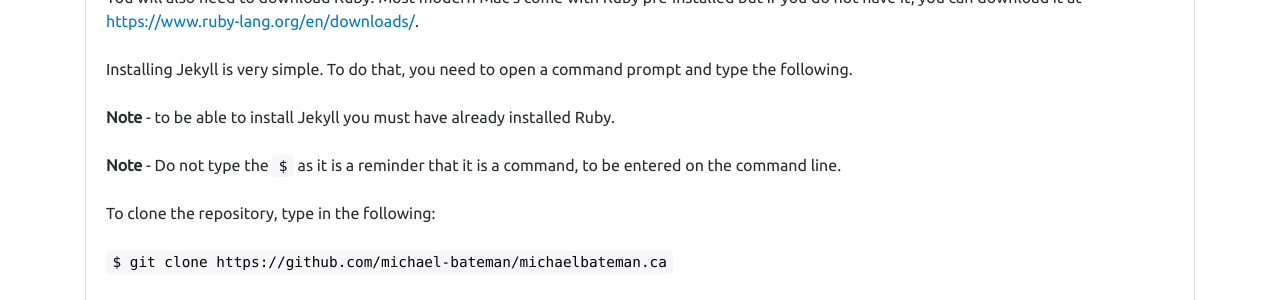
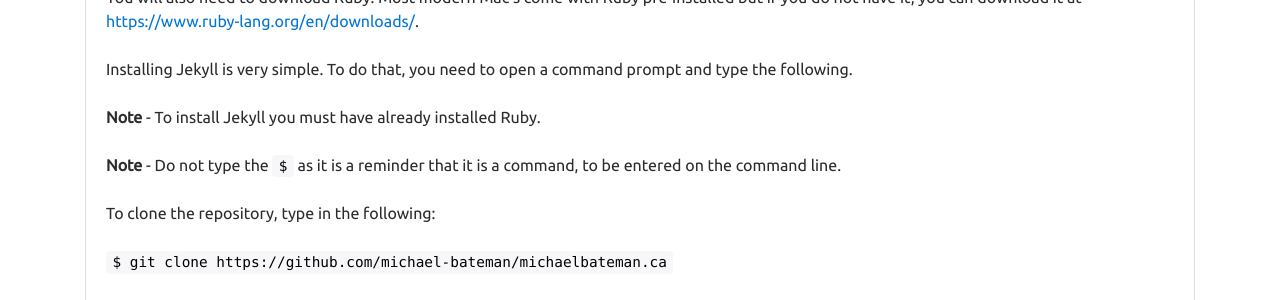
Before and after one commit to michael-bateman/projects.michaelbateman.ca, a Jekyll site: the page built from projects/michaelbateman-ca.md, in a window 1280 px wide. Shown: the part 939-1239 px from the top of the page. Built offline with Jekyll 4.4.1, drawn with Linux system fonts in a browser that asks for light colours.

Commit message:
Makes clarity in instructions

```diff
--- a/_includes/cloning.html
+++ b/_includes/cloning.html
@@ -29,7 +29,7 @@
       		<br /><br />
       		Installing Jekyll is very simple.  To do that, you need to open a command prompt and type the following.
       		<br /><br />
-          <b>Note</b> - to be able to install Jekyll you must have already installed Ruby.
+          <b>Note</b> - To install Jekyll you must have already installed Ruby.
         {% endif %}
         {% if project.python %}
           Make sure you have Python downloaded on your machine.  Most modern Mac's come with Python pre-installed.  You can check to see if Python is installed by typing:
@@ -38,7 +38,7 @@
             $ python
           </code>
           <br /><br />
-          If Python is installed, you should see the following message.
+          If Python is installed, you should see the following message:
           <br /><br />
           <code>
             Python 2.7.10 (default, Feb  8 2017, 20:04:21)
```
